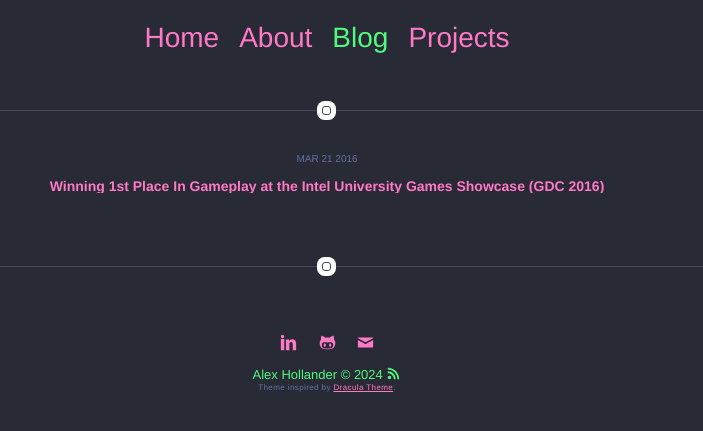
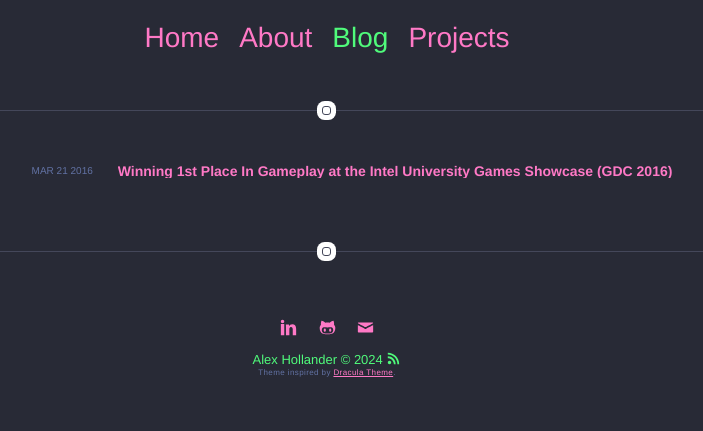
Before and after one commit to Ashen-Vaults/ashen-vaults.github.io, a Jekyll site: the page built from blog/index.html, in a window 1280 px wide. Shown: the top 431 px of the page, without its empty margins (313-1016 px from the left). Built offline with Jekyll 4.4.1, drawn with Linux system fonts in a browser that asks for light colours.

Commit message:
More mobile fixes

```diff
--- a/_sass/components/project.sass
+++ b/_sass/components/project.sass
@@ -4,7 +4,7 @@
     text-align: center
     position: relative
     z-index: 99
-    padding: 18px
+    padding: 5px
     margin: auto
 
 
--- a/_sass/pages/home-blog-projects.sass
+++ b/_sass/pages/home-blog-projects.sass
@@ -9,6 +9,8 @@
         padding-top: 20px
         position: relative
         text-align: center
+        padding-left: 5%
+        padding-right: 5%
         &:before
             display: block
             content: " "
@@ -26,8 +28,10 @@
     > .item
         display: block
         width: 95%
-        margin: 5px auto
+        margin: 100px auto
         flex-direction: column
+        padding: 100px 0
+
         > .url
             width: 100%
             display: flex
@@ -39,7 +43,7 @@
                 margin: 0
                 flex: 1
                 font-weight: 500
-                white-space: nowrap
+                white-space: normal // Allows wrapping
                 overflow: hidden
                 text-overflow: ellipsis
                 transition: color ease-in-out .2s
@@ -68,30 +72,29 @@
         top: -4px
         margin-right: 10px
 
-
 .project-elem
     display: flex
     flex-direction: column
     align-items: center
     justify-content: center
     text-align: center
-    margin: 0 auto // Ensure the element centers within its container
-    padding: 2px 0 // Space above and below each blog element
+    margin: 0 auto
+    padding: 1px
 
     .item
         display: flex
         flex-direction: column
         align-items: center
         justify-content: center
-        width: 100% // Stretches the item across the container
-        max-width: 800px // Optional: Restrict the width for readability
-        margin: 0 auto // Centers the item itself
+        width: 100%
+        max-width: 1200px
+        margin: 0 auto
 
         .url
             display: flex
-            flex-direction: column
+            flex-direction: row
             align-items: center
-            justify-content: center
+            justify-content: space-between // Adds spacing between title and date
             text-decoration: none
             padding: 5px 0
 
@@ -107,15 +110,14 @@
             color: $beta
             font-weight: 400
             text-transform: uppercase
-            margin-bottom: 5px
-            text-align: center // Ensures date text stays centered
+            margin-left: 25px
+            padding: 25px
 
         .title
             font-size: 1.4rem
             font-weight: 600
             color: $delta
-            text-align: center // Ensures title is centered
-            white-space: nowrap
+            white-space: normal
             overflow: hidden
             text-overflow: ellipsis
             transition: transform 0.2s ease-in-out
--- a/_sass/pages/page.sass
+++ b/_sass/pages/page.sass
@@ -1,6 +1,7 @@
 .page
     margin-top: 80px
-
+    @media #{$mobile}
+        margin-top: 110px
     > h1
         text-align: center
         margin-bottom: 6rem
```
